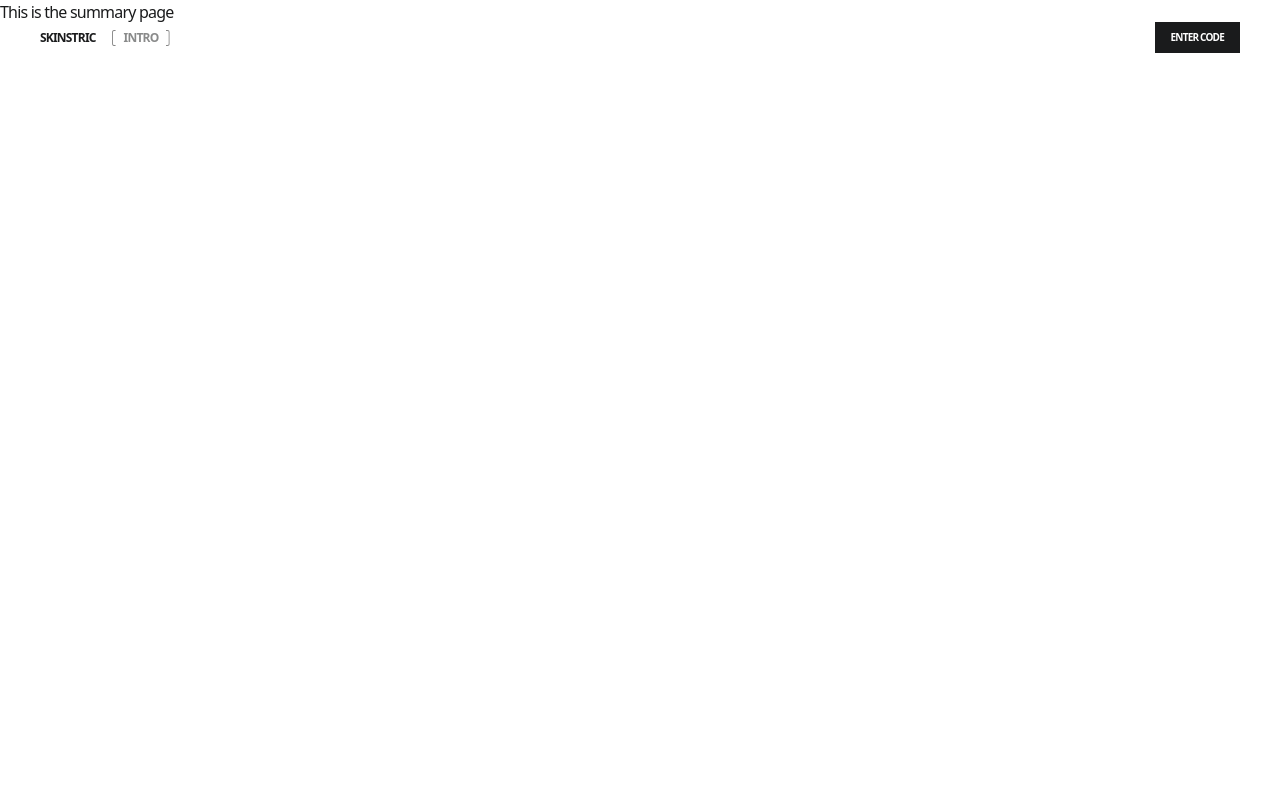
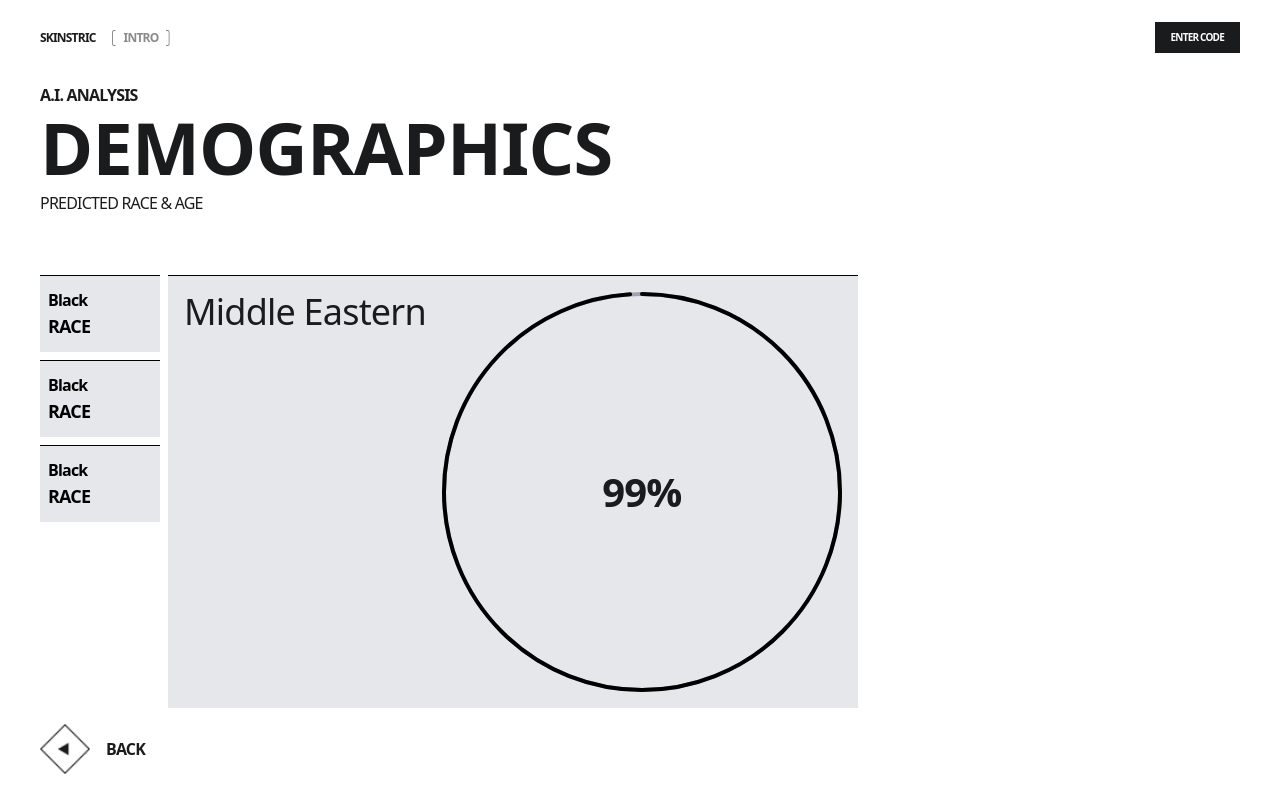
Before and after one commit to VictorG22/skinstric-internship, a Next.js app: page /summary in a window 1280 px wide. Built offline with nearby package versions, Linux system fonts and the light colour scheme.

Commit message:
Created some of the layout for the summary page but with static content.

```diff
--- a/src/app/globals.css
+++ b/src/app/globals.css
@@ -37,3 +37,26 @@
 .animate-loadingBounce {
     animation: loadingBounce 900ms ease-in-out infinite;
 }
+
+::-webkit-scrollbar {
+  width: 16px;       /* vertical scrollbar width */
+  height: 16px;      /* horizontal scrollbar height */
+}
+
+/* The track (background) */
+::-webkit-scrollbar-track {
+  background: #f0f0f0;
+  border-radius: 6px;
+}
+
+/* The draggable thumb */
+::-webkit-scrollbar-thumb {
+  background-color: #888;
+  border-radius: 12px;
+  border: 4px solid #f0f0f0; /* creates spacing around thumb */
+}
+
+/* Thumb on hover */
+::-webkit-scrollbar-thumb:hover {
+  background-color: #555;
+}
--- a/src/app/summary/page.tsx
+++ b/src/app/summary/page.tsx
@@ -1,9 +1,104 @@
-import React from 'react'
+import Image from "next/image";
+import Link from "next/link";
+import React from "react";
+
+interface CircleProgressProps {
+  percentage: number; // 0-100
+  size?: number;      // diameter in px
+  strokeWidth?: number;
+}
+
+export function CircleProgress({
+  percentage,
+  size = 120,
+  strokeWidth = 12,
+}: CircleProgressProps) {
+  const radius = (size - strokeWidth) / 2; // radius minus stroke
+  const circumference = 2 * Math.PI * radius;
+  const offset = circumference - (percentage / 100) * circumference;
+
+  return (
+    <div className="relative" style={{ width: size, height: size }}>
+      <svg width={size} height={size}>
+        {/* Track */}
+        <circle
+          cx={size / 2}
+          cy={size / 2}
+          r={radius}
+          stroke="#9CA3AF"
+          strokeWidth={strokeWidth}
+          fill="transparent"
+        />
+        {/* Progress */}
+        <circle
+          cx={size / 2}
+          cy={size / 2}
+          r={radius}
+          stroke="#000000"
+          strokeWidth={strokeWidth}
+          fill="transparent"
+          strokeDasharray={circumference}
+          strokeDashoffset={offset}
+          strokeLinecap="round"
+          transform={`rotate(-90 ${size / 2} ${size / 2})`}
+        />
+      </svg>
+      {/* Percentage text */}
+      <span
+        className="absolute top-1/2 left-1/2 transform -translate-x-1/2 -translate-y-1/2 text-xl font-semibold"
+        style={{ fontSize: size * 0.1 }} // scales text with circle
+      >
+        {percentage}%
+      </span>
+    </div>
+  );
+}
+
 
 export default function SummaryPage() {
   return (
-    <div>
-      This is the summary page
+    <div className="relative w-full h-[calc(100vh-75px)] mt-18.75">
+      <div className=" pl-10 relative w-full max-h-full overflow-y-auto">
+        <div className="mt-2 mb-15 flex flex-col justify-center gap-y-1 uppercase">
+        <p  className="font-bold">a.i. analysis</p>
+        <h1 className="font-semibold text-7xl">demographics</h1>
+        <p className="mt-1">predicted race & age</p>
+        </div>
+        <div className="flex w-full gap-x-2">
+        <div className="flex flex-col w-30 gap-y-2">
+            <div className="bg-gray-200 border-t border-black font-bold text-black px-2 py-3">
+                <p>Black</p>
+                <p className="font-bold text-lg uppercase">race</p>
+            </div>
+            <div className="bg-gray-200 border-t border-black font-bold text-black px-2 py-3">
+                <p>Black</p>
+                <p className="font-bold text-lg uppercase">race</p>
+            </div>
+            <div className="bg-gray-200 border-t border-black font-bold text-black px-2 py-3">
+                <p>Black</p>
+                <p className="font-bold text-lg uppercase">race</p>
+            </div>
+
+        </div>
+        <div className="flex gap-4 max-lg:flex-col bg-gray-200 border-t border-black p-4">
+            <h2 className="text-4xl">Middle Eastern</h2>
+        <CircleProgress percentage={99} size={400} strokeWidth={4} />
+        </div>
+        </div>
+      <Link
+        href={"/"}
+        className="my-4 group flex gap-4 items-center z-20 cursor-pointer"
+      >
+        <Image
+          width={50}
+          height={50}
+          alt="left button"
+          src={"/left-btn.png"}
+          className="group-hover:scale-109 transition duration-200 "
+        />
+        <p className="uppercase font-semibold">back</p>
+      </Link>
+      </div>
     </div>
-  )
+  );
 }
```
